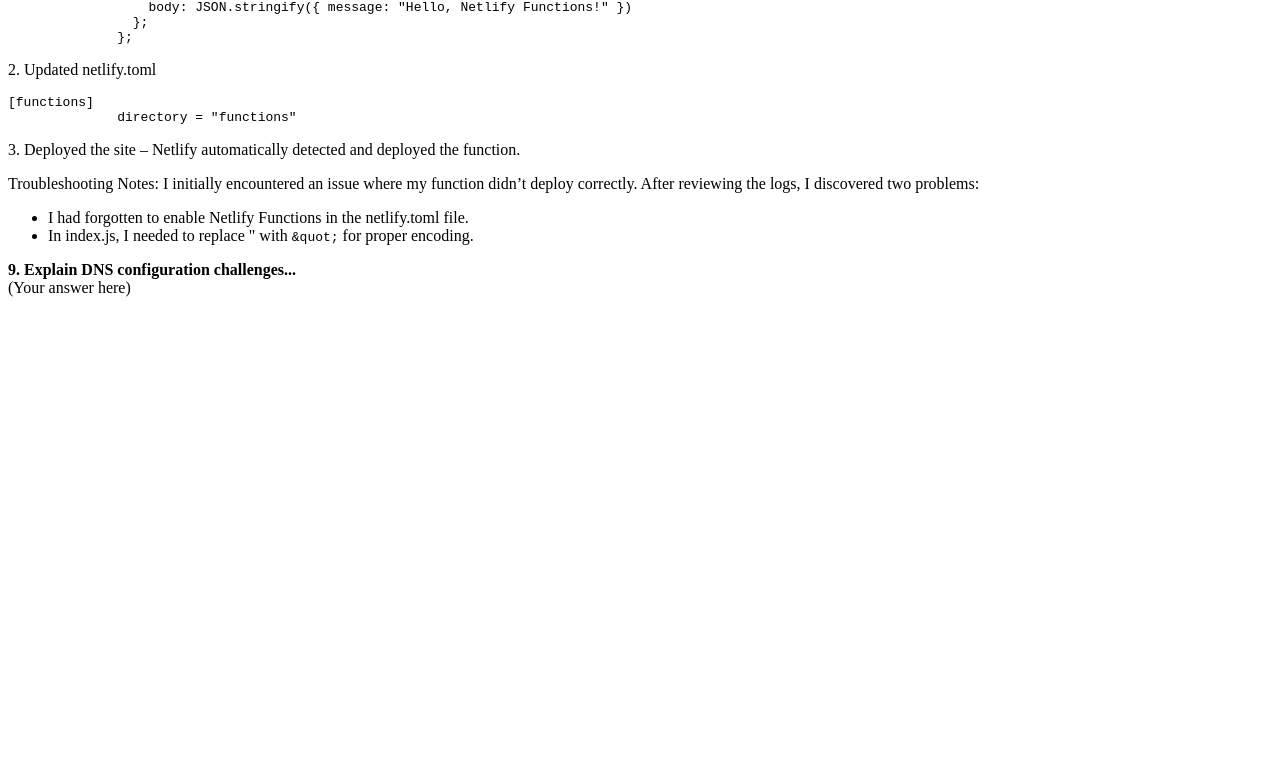
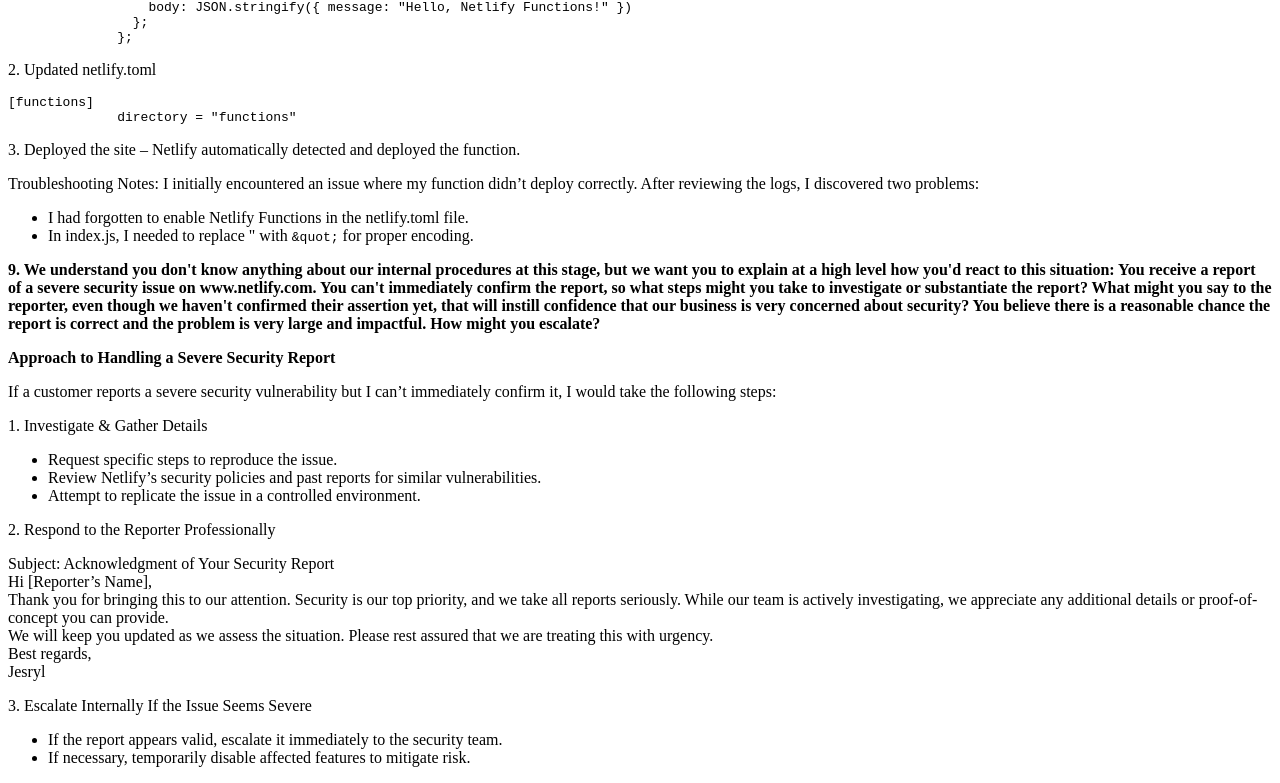
Before and after one commit to laysonjld04/jesryl-tech-support-assessment-site, a Next.js app: page / in a window 1280 px wide. Shown: the part 2115-2898 px from the top of the page. Before the commit the page ends 2428 px from the top, so only its background shows below. Built offline with nearby package versions, Linux system fonts and the light colour scheme.

Commit message:
Update assessment

```diff
--- a/pages/index.js
+++ b/pages/index.js
@@ -194,10 +194,33 @@
 
         {/* Question Number 9 */}
         <p className="text-left">
-          <strong>9. Explain DNS configuration challenges...</strong>
+          <strong>9. We understand you don't know anything about our internal procedures at this stage, but we want you to explain at a high level how you'd react to this situation: You receive a report of a severe security issue on www.netlify.com. You can't immediately confirm the report, so what steps might you take to investigate or substantiate the report? What might you say to the reporter, even though we haven't confirmed their assertion yet, that will instill confidence that our business is very concerned about security? You believe there is a reasonable chance the report is correct and the problem is very large and impactful. How might you escalate?</strong>
+        </p>
+        <p className="text-green-400"><strong>Approach to Handling a Severe Security Report</strong></p>
+        <p className="text-green-400">If a customer reports a severe security vulnerability but I can’t immediately confirm it, I would take the following steps:</p>
+        <p className="mt-4 text-green-400">1. Investigate & Gather Details</p>
+        <ul className="list-disc list-inside ml-4">
+          <li>Request specific steps to reproduce the issue.</li>
+          <li>Review Netlify’s security policies and past reports for similar vulnerabilities.</li>
+          <li>Attempt to replicate the issue in a controlled environment.</li>
+        </ul>
+        <p className="mt-4 text-green-400">2. Respond to the Reporter Professionally</p>
+        <p className="mt-4 text-green-400">Subject: Acknowledgment of Your Security Report
           <br />
-          (Your answer here)
-        </p>
+          Hi [Reporter’s Name],
+          <br />
+          Thank you for bringing this to our attention. Security is our top priority, and we take all reports seriously. While our team is actively investigating, we appreciate any additional details or proof-of-concept you can provide.
+          <br />
+          We will keep you updated as we assess the situation. Please rest assured that we are treating this with urgency.
+          <br />
+          Best regards,
+          <br />
+          Jesryl</p>
+        <p className="mt-4 text-green-400">3. Escalate Internally If the Issue Seems Severe</p>
+        <ul className="list-disc list-inside ml-4">
+          <li>If the report appears valid, escalate it immediately to the security team.</li>
+          <li>If necessary, temporarily disable affected features to mitigate risk.</li>
+        </ul>
       </section>
     </div>
   );
```
